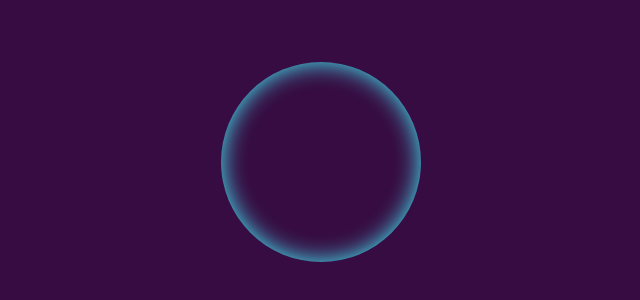
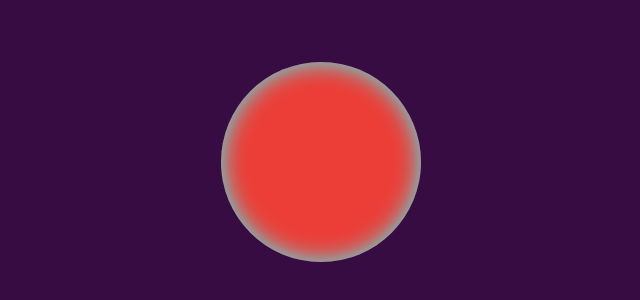
Before and after one commit to jengriffin/typing-game, a React (Create React App) app: page / in a window 1280 px wide. Shown: the part 338-638 px from the top of the page, without its empty margins (419-1059 px from the left). Built offline with nearby package versions, Linux system fonts and the light colour scheme.

Commit message:
I have animation!

```diff
--- a/src/App.css
+++ b/src/App.css
@@ -18,6 +18,16 @@ body{
   height: 200px;
   border-radius: 50%;
   box-shadow: inset 0 0 25px #43F2FB;
+  animation: pulse 5s infinite;
+
+}
+@keyframes pulse {
+  0% {
+    background-color: #001F3F;
+  }
+  100% {
+    background-color: #FF4136;
+  }
 }
 .Letters{
   border:1000px blueviolet;
```
